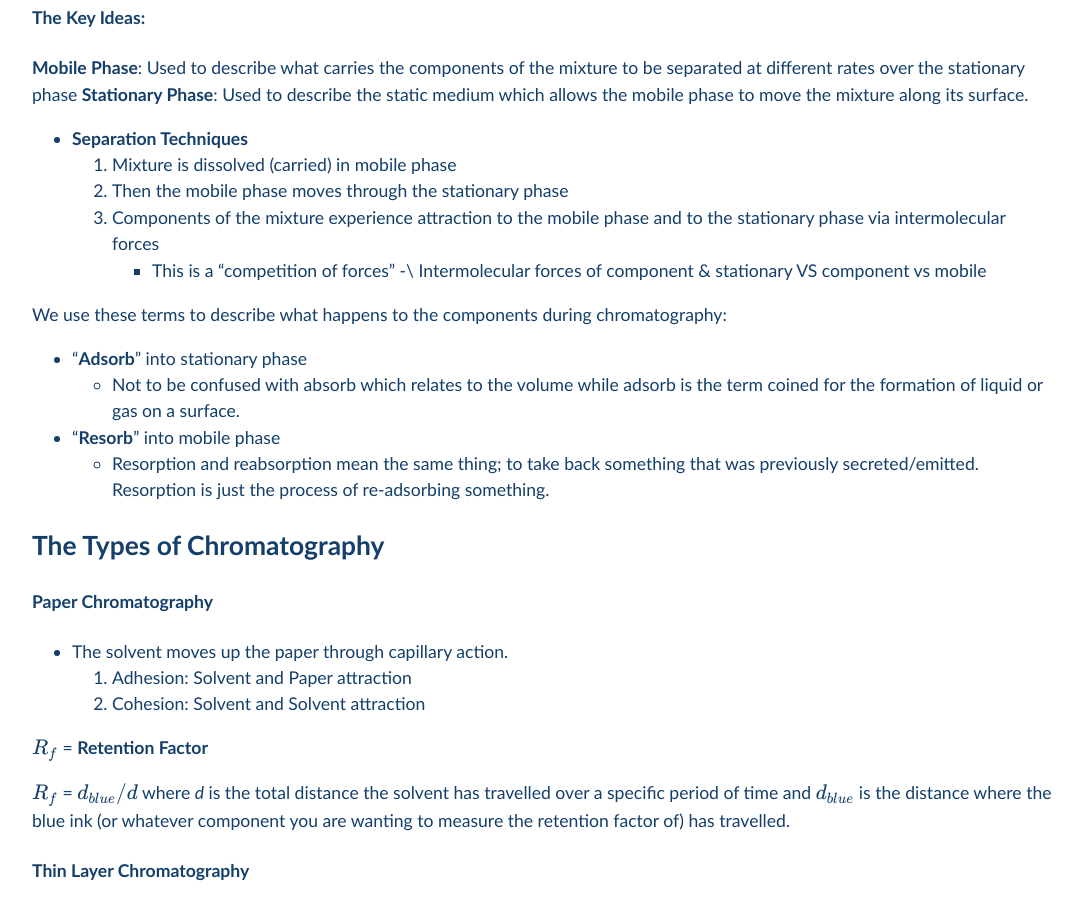
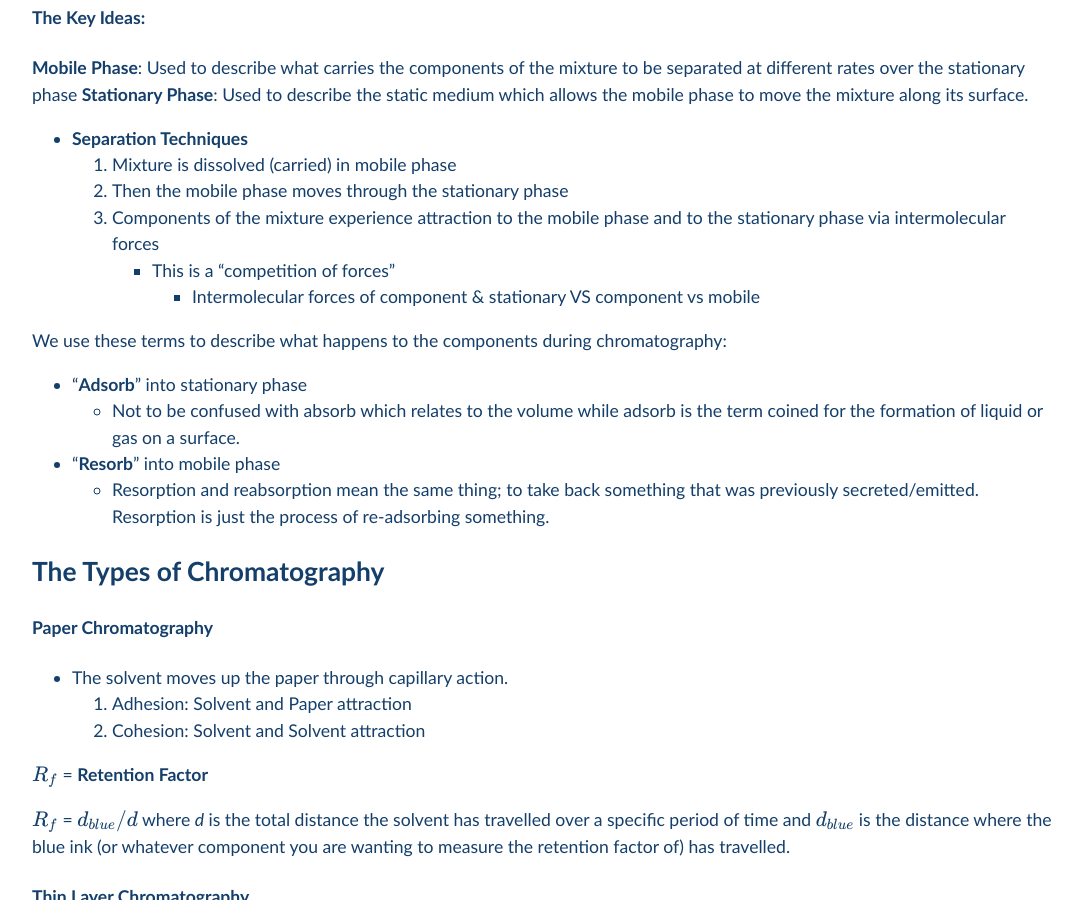
Before and after one commit to Pi-thagoras/the-chicken-pen, a Jekyll site: the page built from Chromatography.md, in a window 1280 px wide and 900 px high, scrolled down 385 px. Shown: the whole window, without its empty margins (96-1178 px from the left). Built offline with Jekyll 4.4.1, drawn with Linux system fonts in a browser that asks for light colours.

Commit message:
vault backup: 2023-05-18 08:52:39

```diff
--- a/Chromatography.md
+++ b/Chromatography.md
@@ -12,7 +12,7 @@ title: "Chromatography"
 	2. Then the mobile phase moves through the stationary phase
 	3. Components of the mixture experience attraction to the mobile phase and to the stationary phase via intermolecular forces
 		- This is a "competition of forces"
-			-\ Intermolecular forces of component & stationary VS component vs mobile
+			- Intermolecular forces of component & stationary VS component vs mobile
 
 We use these terms to describe what happens to the components during chromatography:
 - "**Adsorb**" into stationary phase
```
